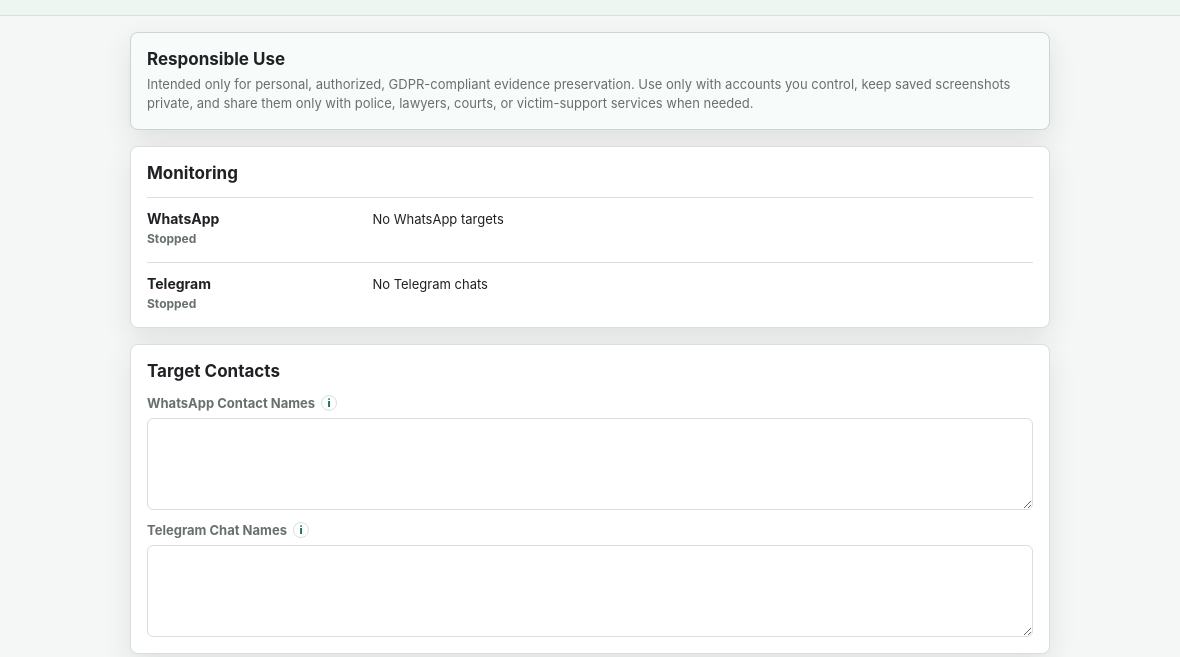
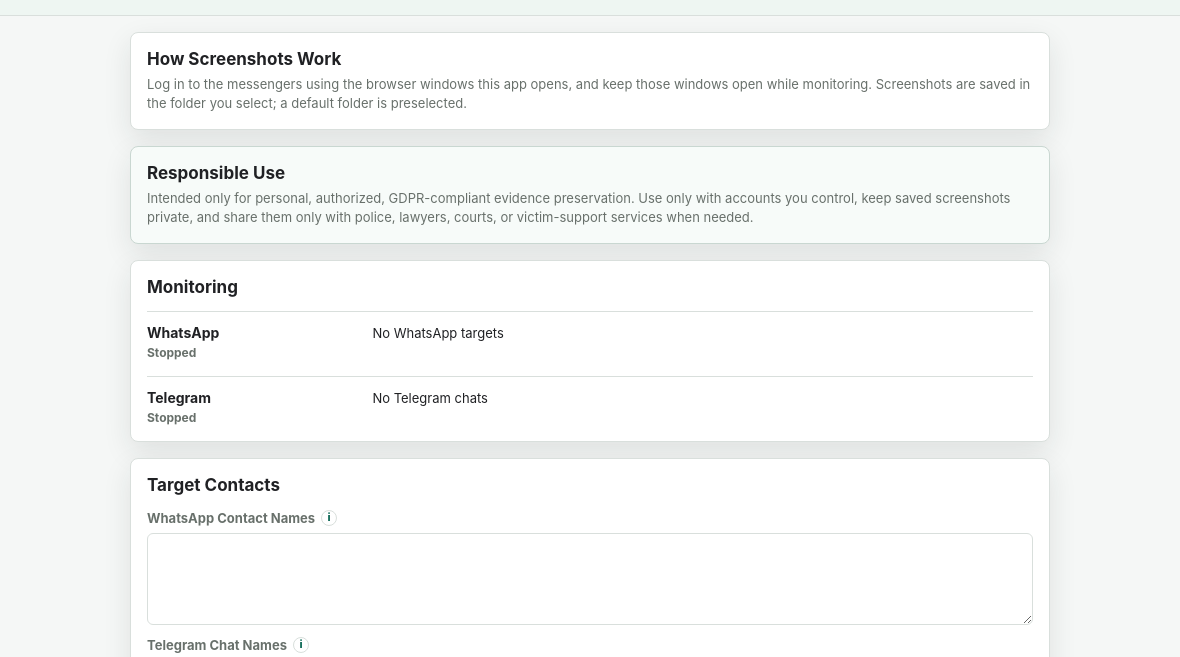
Before and after one commit to Rakkai/ScreenshotMaschine3000, an Electron app: page electron/index.html in a window 1180 px wide. Shown: the part 71-728 px from the top of the page. Drawn offline with Linux system fonts and the light colour scheme; no server answers.

Commit message:
Add help panel for screenshot workflow

```diff
--- a/electron/index.html
+++ b/electron/index.html
@@ -23,6 +23,15 @@
     </header>
 
     <main class="app-main">
+      <section class="panel help-panel">
+        <h2>How Screenshots Work</h2>
+        <p>
+          Log in to the messengers using the browser windows this app opens, and keep those
+          windows open while monitoring. Screenshots are saved in the folder you select; a
+          default folder is preselected.
+        </p>
+      </section>
+
       <section class="panel compliance-panel">
         <h2>Responsible Use</h2>
         <p>
--- a/electron/styles.css
+++ b/electron/styles.css
@@ -258,6 +258,13 @@ label {
   line-height: 1.45;
 }
 
+.help-panel p {
+  margin: 6px 0 0;
+  color: var(--muted);
+  font-size: 13px;
+  line-height: 1.45;
+}
+
 .monitor-panel {
   grid-column: 1 / -1;
 }
```
